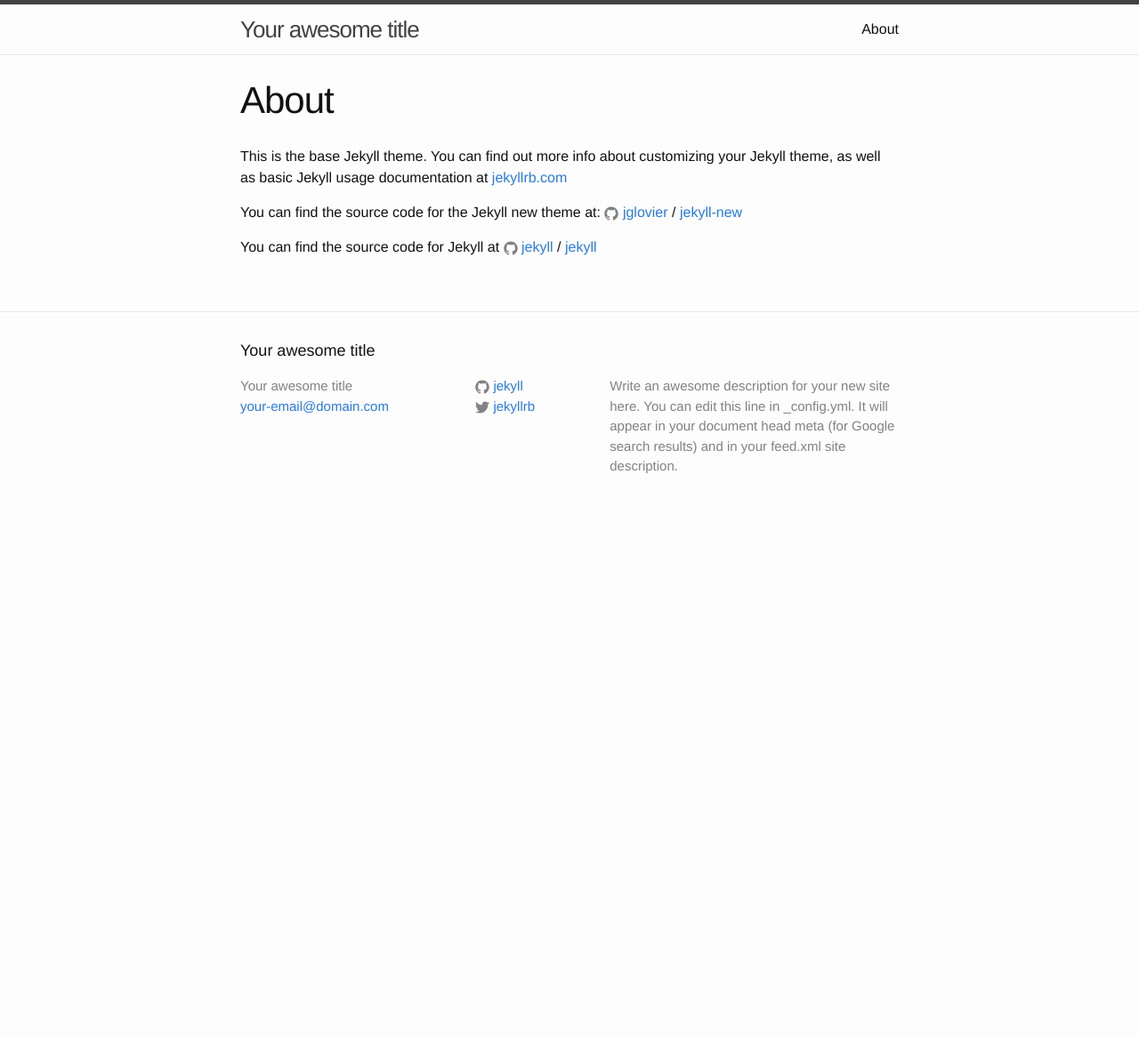
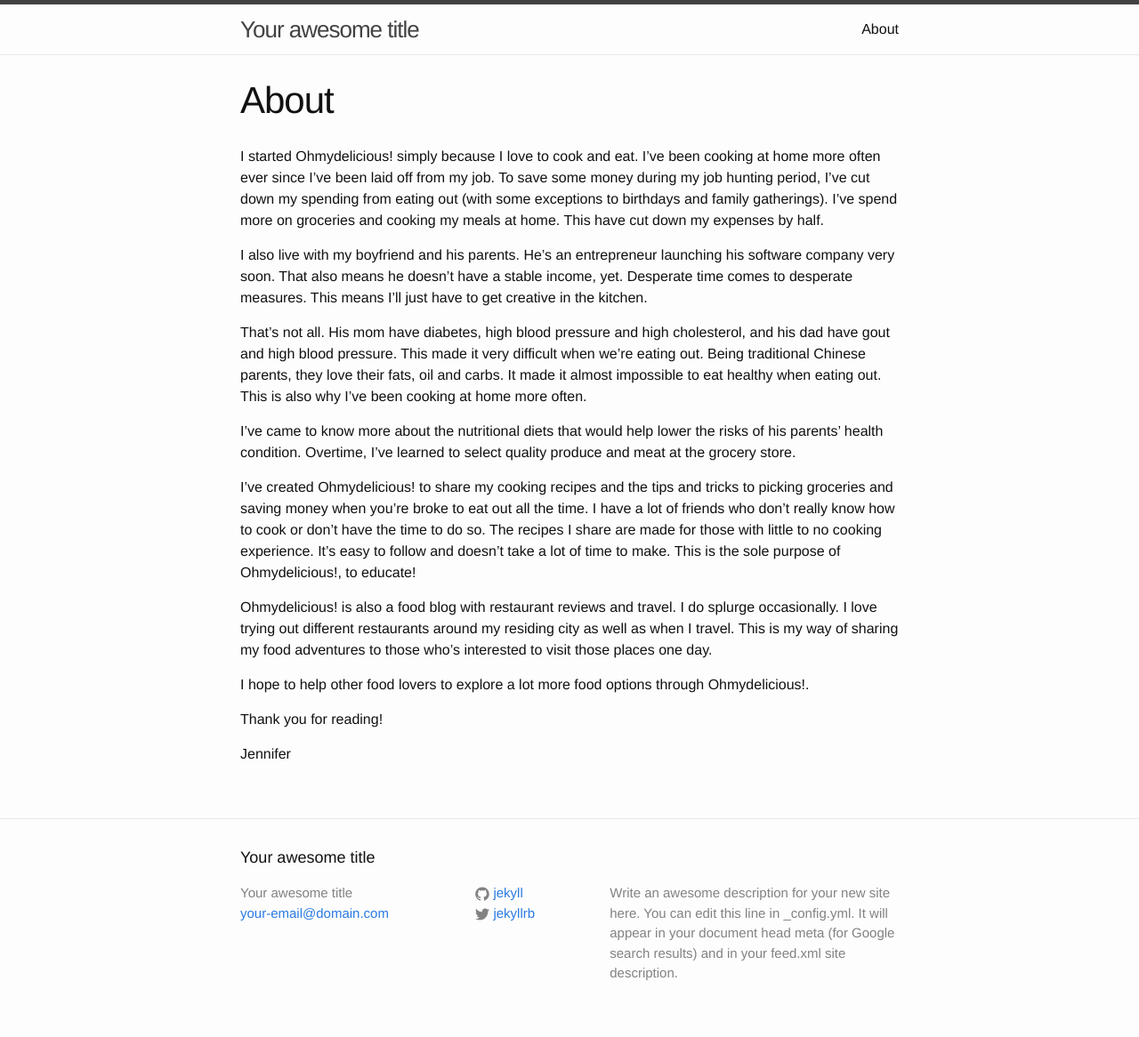
Before and after one commit to jennlo/ohmydelicious, a Jekyll site: the page built from about.md, in a window 1280 px wide. Shown: the whole page at 89% size. Built offline with Jekyll 4.4.1, drawn with Linux system fonts in a browser that asks for light colours; before the commit the page ends 900 px from its top, so only the background shows below that.

Commit message:
Changed about page contents to my about content

```diff
--- a/about.md
+++ b/about.md
@@ -4,12 +4,20 @@ title: About
 permalink: /about/
 ---
 
-This is the base Jekyll theme. You can find out more info about customizing your Jekyll theme, as well as basic Jekyll usage documentation at [jekyllrb.com](http://jekyllrb.com/)
+I started Ohmydelicious! simply because I love to cook and eat. I've been cooking at home more often ever since I've been laid off from my job. To save some money during my job hunting period, I've cut down my spending from eating out (with some exceptions to birthdays and family gatherings). I've spend more on groceries and cooking my meals at home. This have cut down my expenses by half.
 
-You can find the source code for the Jekyll new theme at:
-{% include icon-github.html username="jglovier" %} /
-[jekyll-new](https://github.com/jglovier/jekyll-new)
+I also live with my boyfriend and his parents. He's an entrepreneur launching his software company very soon. That also means he doesn't have a stable income, yet. Desperate time comes to desperate measures. This means I'll just have to get creative in the kitchen.
 
-You can find the source code for Jekyll at
-{% include icon-github.html username="jekyll" %} /
-[jekyll](https://github.com/jekyll/jekyll)
+That's not all. His mom have diabetes, high blood pressure and high cholesterol, and his dad have gout and high blood pressure. This made it very difficult when we're eating out. Being traditional Chinese parents, they love their fats, oil and carbs. It made it almost impossible to eat healthy when eating out. This is also why I've been cooking at home more often.
+
+I've came to know more about the nutritional diets that would help lower the risks of his parents' health condition. Overtime, I've learned to select quality produce and meat at the grocery store.
+
+I've created Ohmydelicious!  to share my cooking recipes and the tips and tricks to picking groceries and saving money when you're broke to eat out all the time. I have a lot of friends who don't really know how to cook or don't have the time to do so. The recipes I share are made for those with little to no cooking experience. It's easy to follow and doesn't take a lot of time to make. This is the sole purpose of Ohmydelicious!, to educate!
+
+Ohmydelicious! is also a food blog with restaurant reviews and travel. I do splurge occasionally. I love trying out different restaurants around my residing city as well as when I travel. This is my way of sharing my food adventures to those who's interested to visit those places one day.
+
+I hope to help other food lovers to explore a lot more food options through Ohmydelicious!.
+
+Thank you for reading!
+
+Jennifer
```
